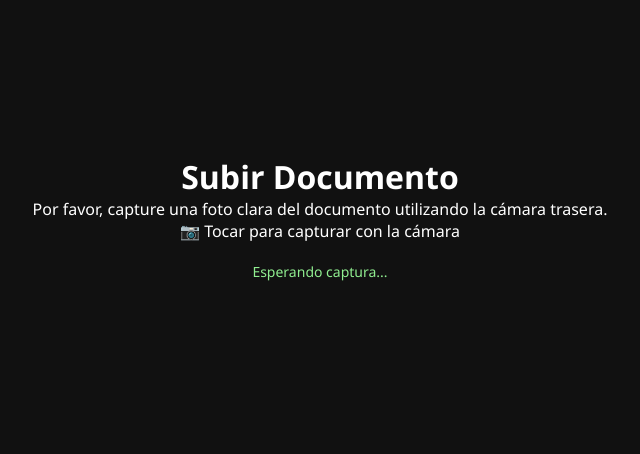
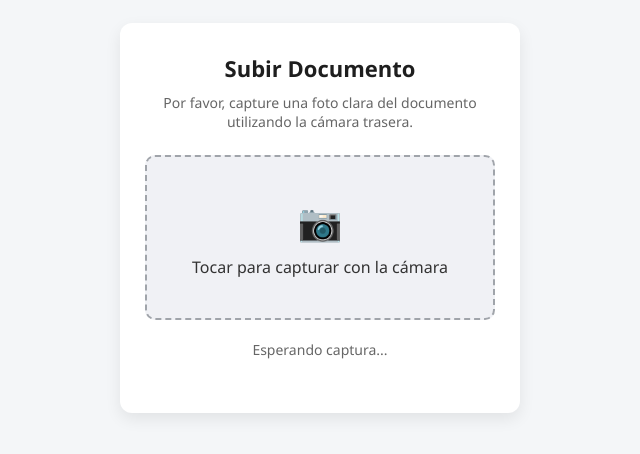
Before and after one commit to AdrielDT911/FotoWeb, a plain HTML site: page index.html in a window 1280 px wide. Shown: the part 182-636 px from the top of the page, without its empty margins (320-960 px from the left). Drawn offline with Linux system fonts and the light colour scheme.

Commit message:
Update styles.css

```diff
--- a/styles.css
+++ b/styles.css
@@ -1,55 +1,79 @@
+/* Reset básico */
 * {
-  box-sizing: border-box;
   margin: 0;
   padding: 0;
+  box-sizing: border-box;
 }
 
+/* Tipografía y cuerpo */
 body {
-  background: #111;
-  color: #fff;
-  font-family: 'Segoe UI', sans-serif;
+  font-family: 'Segoe UI', Roboto, sans-serif;
+  background-color: #f4f6f8;
+  color: #2e2e2e;
   display: flex;
   justify-content: center;
   align-items: center;
   height: 100vh;
-  text-align: center;
   padding: 20px;
 }
 
-.cam-container {
-  background: #1e1e1e;
-  border-radius: 16px;
-  padding: 30px;
-  box-shadow: 0 0 20px rgba(0,0,0,0.5);
+/* Contenedor principal */
+.container {
+  background: #ffffff;
+  border-radius: 12px;
+  box-shadow: 0 6px 16px rgba(0, 0, 0, 0.08);
+  padding: 30px 25px;
+  max-width: 400px;
   width: 100%;
-  max-width: 400px;
+  text-align: center;
 }
 
-.custom-btn {
-  display: block;
-  background-color: #00c853;
-  color: white;
-  padding: 15px;
-  border-radius: 10px;
-  margin: 20px 0;
-  cursor: pointer;
-  font-weight: bold;
-  font-size: 16px;
-  box-shadow: 0 4px 10px rgba(0,0,0,0.3);
-  position: relative;
-  overflow: hidden;
+/* Título */
+.container h1 {
+  font-size: 22px;
+  margin-bottom: 10px;
+  color: #1e1e1e;
 }
 
-.custom-btn input {
-  position: absolute;
-  top: 0; left: 0;
-  width: 100%; height: 100%;
-  opacity: 0;
-  cursor: pointer;
+/* Texto secundario */
+.container p {
+  font-size: 14px;
+  color: #666;
+  margin-bottom: 24px;
 }
 
-#estado {
+/* Casilla de carga personalizada */
+.upload-box {
+  display: flex;
+  flex-direction: column;
+  align-items: center;
+  justify-content: center;
+  background-color: #f0f1f5;
+  border: 2px dashed #a0a4aa;
+  border-radius: 10px;
+  padding: 40px 20px;
+  cursor: pointer;
+  transition: border-color 0.3s;
+}
+
+.upload-box:hover {
+  border-color: #007bff;
+}
+
+.upload-icon {
+  font-size: 36px;
+  color: #007bff;
+  margin-bottom: 10px;
+}
+
+.upload-text {
+  font-size: 16px;
+  color: #333;
+}
+
+/* Mensaje de estado */
+.status-msg {
   margin-top: 20px;
   font-size: 14px;
-  color: #90ee90;
+  color: #444;
 }
```
